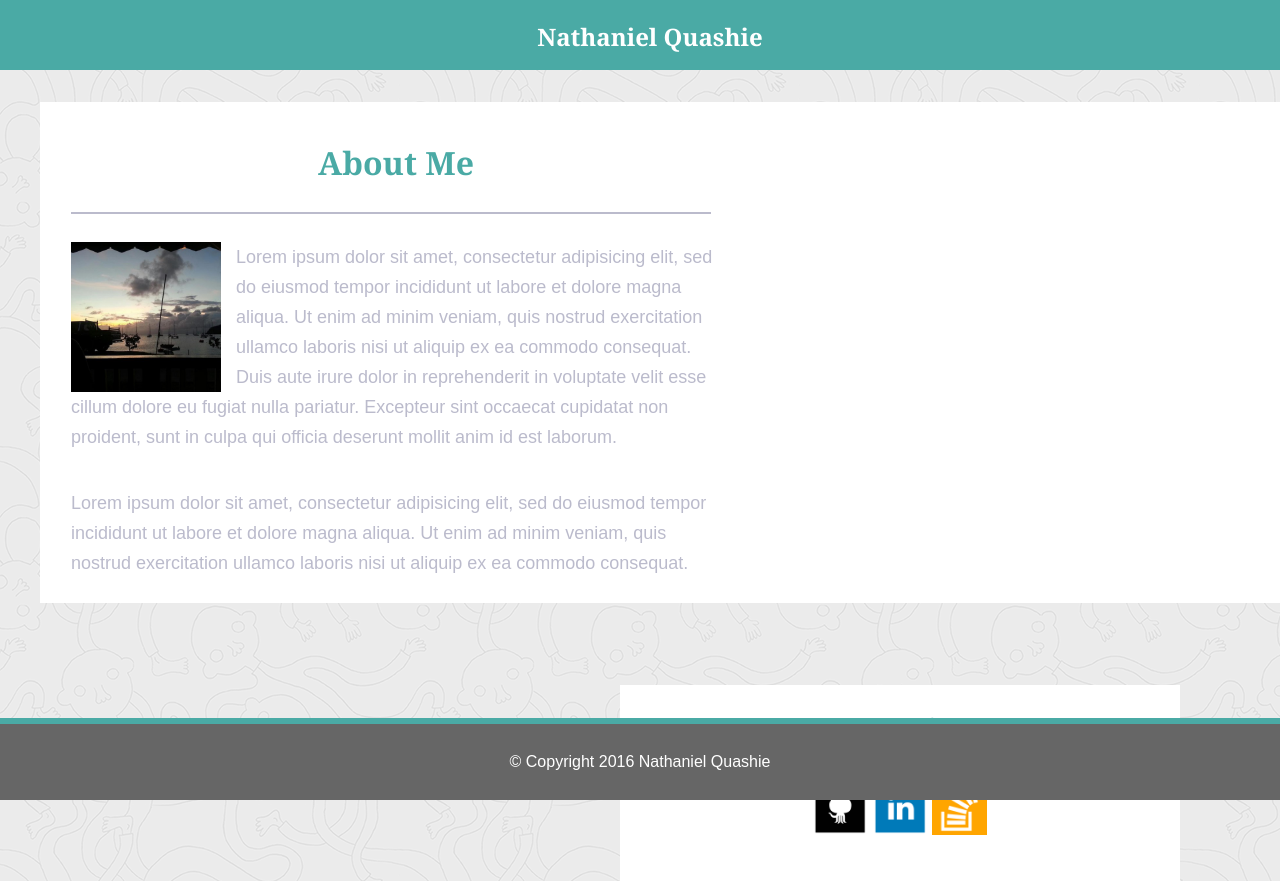
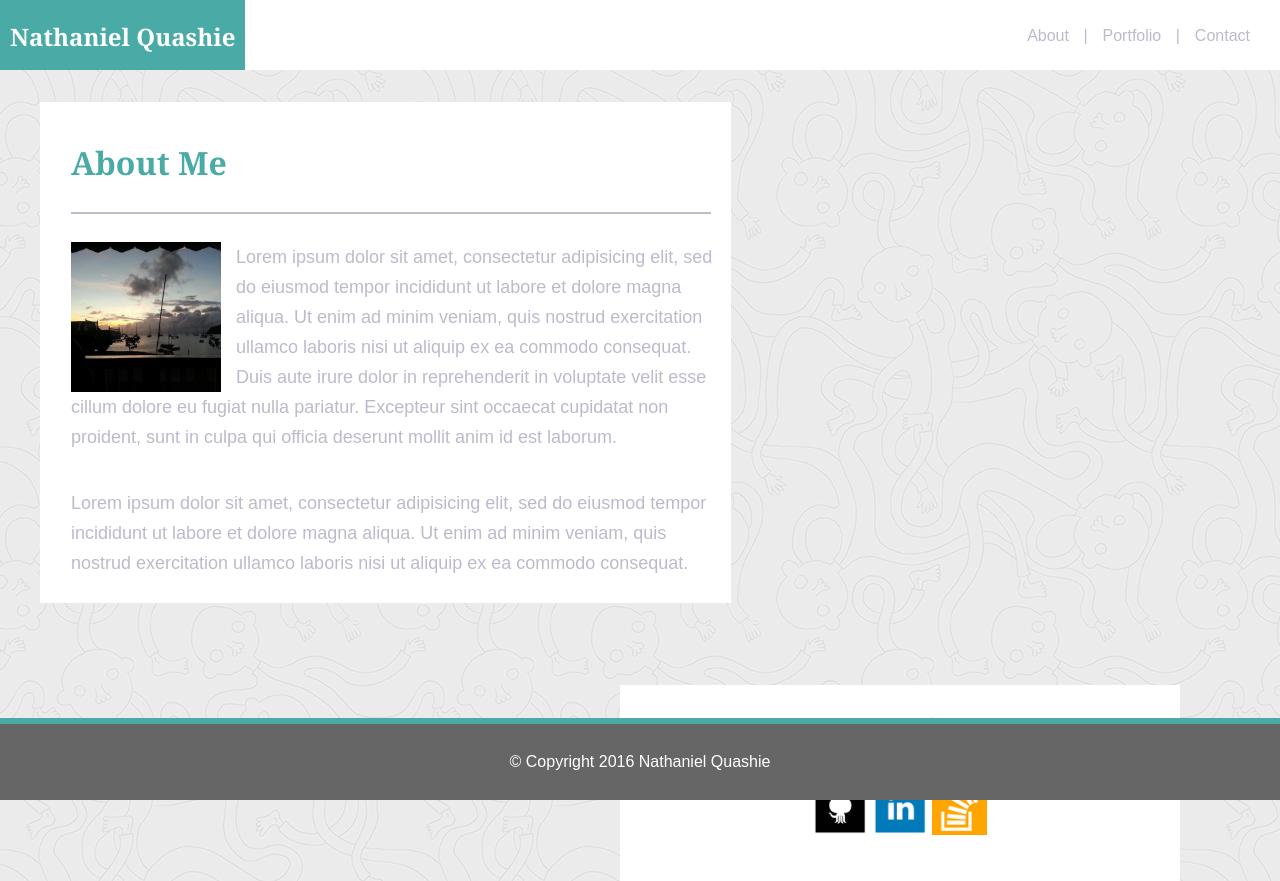
Before and after one commit to bklynate/Basic-portfolio, a PHP site: page /index.php in a window 1280 px wide. Run offline with PHP 8.4, Linux system fonts and the light colour scheme.

Commit message:
responsive css

```diff
--- a/assets/css/styles.css
+++ b/assets/css/styles.css
@@ -393,7 +393,7 @@ footer > p {
 }
 
 @media only screen
-and (min-width : 640px) {
+and (max-width : 640px) {
 
   nav {
     background: #fff;
--- a/assets/temp/css/styles.css
+++ b/assets/temp/css/styles.css
@@ -402,7 +402,7 @@ footer > p {
 }
 
 @media only screen
-and (min-width : 640px) {
+and (max-width : 640px) {
 
   nav {
     background: #fff;
```
